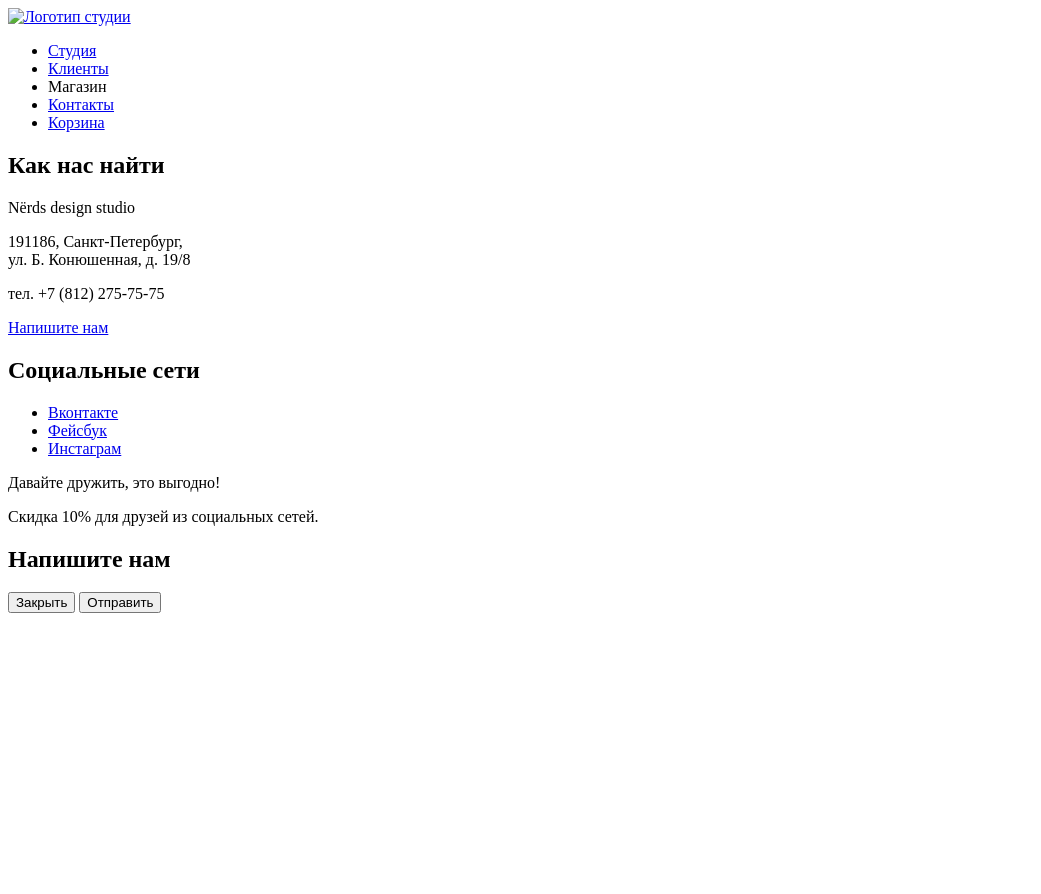
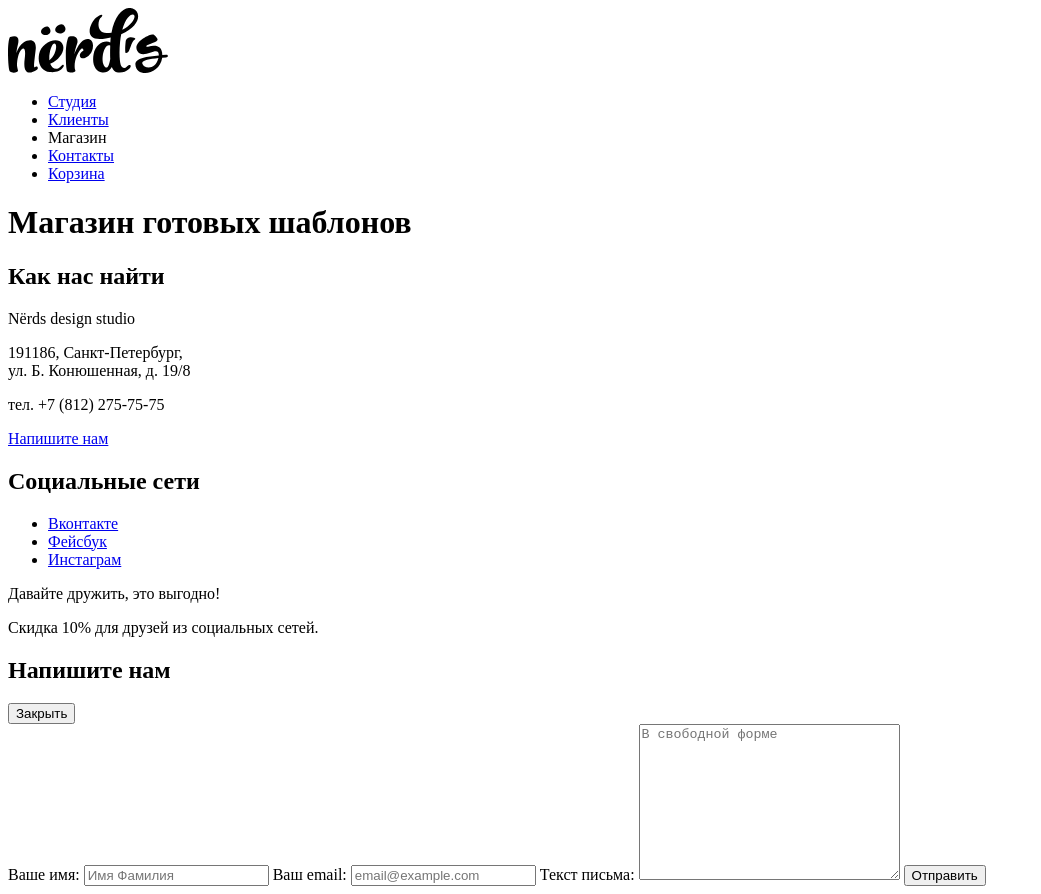
Before and after one commit to val-litvinenko/nerds-for-training, a plain HTML site: page catalog.html in a window 1280 px wide. Shown: the whole page, without its empty margins (0-1041 px from the left). Before the commit the page ends 800 px from the top, so only its background shows below. Drawn offline with Linux system fonts and the light colour scheme.

Commit message:
Create form "Напишите нам"

```diff
--- a/catalog.html
+++ b/catalog.html
@@ -10,7 +10,7 @@
   <header>
     <nav>
       <a href="index.html">
-        <img src="img/logo.svg" width="160" height="65" alt="Логотип студии">
+        <img src="img/nerds-logo.svg" width="160" height="65" alt="Логотип студии">
       </a>
       <ul>
         <li><a href="blank.html">Студия</a></li>
@@ -21,6 +21,10 @@
       </ul>
     </nav>
   </header>
+  <main>
+    <h1>Магазин готовых шаблонов</h1>
+
+  </main>
   <footer>
     <section>
       <h2>Как нас найти</h2>
@@ -52,7 +56,15 @@
   <section>
     <h2>Напишите нам</h2>
     <button type="button">Закрыть</button>
-    <button type="submit">Отправить</button>
+    <form action="https://echo.htmlacademy.ru" method="POST">
+      <label for="form-name">Ваше имя:</label>
+      <input id="form-name" type="text" name="name" placeholder="Имя Фамилия">
+      <label for="form-email">Ваш email:</label>
+      <input id="form-email" type="email" name="email" placeholder="email@example.com">
+      <label for="form-text">Текст письма:</label>
+      <textarea id="form-text" name="text" cols="30" rows="10" placeholder="В свободной форме"></textarea>
+      <button type="submit">Отправить</button>
+    </form>
   </section>
 </body>
 
```
Also changed, not shown: index.html (+9 -1 lines).
